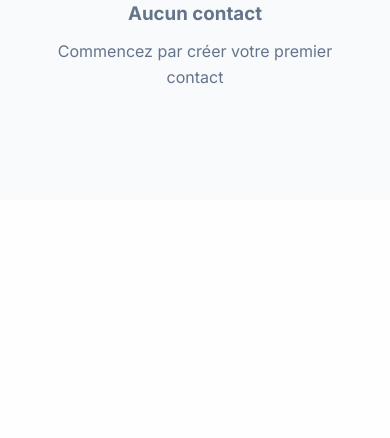
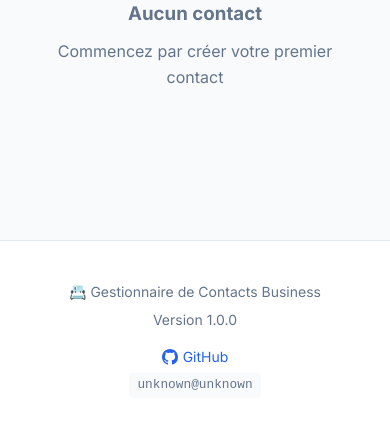
Before and after one commit to chleo-consulting/crm-notes, a FastAPI app: page / in a window 390 px wide. Shown: the part 1076-1514 px from the top of the page. Before the commit the page ends 1160 px from the top, so only its background shows below. Run offline with FastAPI, Linux system fonts and the light colour scheme; data that the repository does not hold is empty.

Commit message:
feat: Add version info footer with Git commit and GitHub link
- Add get_version_info() function to retrieve Git information (commit, branch, date)
- Store version info in app.state at startup
- Pass version info to Jinja2 template context
- Add footer with version, commit hash, branch, and GitHub link
- Add footer styles (responsive design)
- Display commit info with tooltip showing full details
- GitHub icon (SVG) with link to repository

Version info includes:
  - Application version (1.0.0)
  - Current Git commit (short hash)
  - Current Git branch
  - Commit date
  - GitHub repository link

Footer displays:
  - Left: App name + Version
  - Right: GitHub link + commit@branch

Graceful fallback: If Git is not available, uses default values

```diff
--- a/main.py
+++ b/main.py
@@ -9,6 +9,8 @@ from sqlalchemy.orm import Session
 from typing import List
 import json
 import uuid
+import subprocess
+from datetime import datetime
 
 from database import get_db, init_db, Contact
 from models import ContactCreate, ContactUpdate, ContactResponse
@@ -24,10 +26,54 @@ app = FastAPI(
 app.mount("/static", StaticFiles(directory="static"), name="static")
 templates = Jinja2Templates(directory="templates")
 
+
+# ============= VERSION INFO =============
+
+def get_version_info():
+    """Get version information from Git"""
+    version_info = {
+        "version": "1.0.0",
+        "commit": "unknown",
+        "branch": "unknown",
+        "date": datetime.now().strftime("%Y-%m-%d"),
+        "repository": "https://github.com/chleo-consulting/crm-notes"
+    }
+
+    try:
+        # Get current commit hash (short)
+        commit = subprocess.check_output(
+            ["git", "rev-parse", "--short", "HEAD"],
+            stderr=subprocess.DEVNULL
+        ).decode().strip()
+        version_info["commit"] = commit
+
+        # Get current branch
+        branch = subprocess.check_output(
+            ["git", "rev-parse", "--abbrev-ref", "HEAD"],
+            stderr=subprocess.DEVNULL
+        ).decode().strip()
+        version_info["branch"] = branch
+
+        # Get commit date
+        commit_date = subprocess.check_output(
+            ["git", "log", "-1", "--format=%ci"],
+            stderr=subprocess.DEVNULL
+        ).decode().strip().split()[0]
+        version_info["date"] = commit_date
+
+    except Exception:
+        # If Git is not available or command fails, use defaults
+        pass
+
+    return version_info
+
+
 # Initialize database on startup
 @app.on_event("startup")
 def startup_event():
     init_db()
+    # Store version info in app state
+    app.state.version_info = get_version_info()
 
 
 # ============= WEB ROUTES =============
@@ -35,7 +81,17 @@ def startup_event():
 @app.get("/", response_class=HTMLResponse)
 async def home(request: Request):
     """Home page with user interface"""
-    return templates.TemplateResponse("index.html", {"request": request})
+    version_info = getattr(app.state, "version_info", {
+        "version": "1.0.0",
+        "commit": "unknown",
+        "branch": "unknown",
+        "date": "unknown",
+        "repository": "https://github.com/chleo-consulting/crm-notes"
+    })
+    return templates.TemplateResponse("index.html", {
+        "request": request,
+        "version": version_info
+    })
 
 
 # ============= API ENDPOINTS =============
--- a/static/styles.css
+++ b/static/styles.css
@@ -442,3 +442,71 @@ body {
         width: 100%;
     }
 }
+
+/* Footer */
+.footer {
+    background-color: var(--card-bg);
+    border-top: 1px solid var(--border-color);
+    padding: 20px 0;
+    margin-top: 40px;
+    font-size: 0.875rem;
+    color: var(--text-secondary);
+}
+
+.footer-content {
+    display: flex;
+    justify-content: space-between;
+    align-items: center;
+    flex-wrap: wrap;
+    gap: 15px;
+}
+
+.footer-left,
+.footer-right {
+    display: flex;
+    align-items: center;
+    gap: 10px;
+}
+
+.footer-separator {
+    opacity: 0.5;
+}
+
+.footer a {
+    color: var(--primary-color);
+    text-decoration: none;
+    display: flex;
+    align-items: center;
+    gap: 5px;
+    transition: opacity 0.2s;
+}
+
+.footer a:hover {
+    opacity: 0.7;
+}
+
+.footer-commit {
+    font-family: 'Courier New', monospace;
+    background-color: var(--bg-color);
+    padding: 2px 8px;
+    border-radius: 4px;
+    font-size: 0.8rem;
+    cursor: help;
+}
+
+@media (max-width: 768px) {
+    .footer-content {
+        flex-direction: column;
+        text-align: center;
+    }
+
+    .footer-left,
+    .footer-right {
+        flex-direction: column;
+        gap: 5px;
+    }
+
+    .footer-separator {
+        display: none;
+    }
+}
--- a/templates/index.html
+++ b/templates/index.html
@@ -135,6 +135,31 @@
         </div>
     </div>
 
+    <!-- Footer with version info -->
+    <footer class="footer">
+        <div class="container">
+            <div class="footer-content">
+                <div class="footer-left">
+                    <span>📇 Gestionnaire de Contacts Business</span>
+                    <span class="footer-separator">•</span>
+                    <span>Version {{ version.version }}</span>
+                </div>
+                <div class="footer-right">
+                    <a href="{{ version.repository }}" target="_blank" rel="noopener noreferrer" title="Voir le code source">
+                        <svg width="16" height="16" viewBox="0 0 16 16" fill="currentColor">
+                            <path d="M8 0C3.58 0 0 3.58 0 8c0 3.54 2.29 6.53 5.47 7.59.4.07.55-.17.55-.38 0-.19-.01-.82-.01-1.49-2.01.37-2.53-.49-2.69-.94-.09-.23-.48-.94-.82-1.13-.28-.15-.68-.52-.01-.53.63-.01 1.08.58 1.23.82.72 1.21 1.87.87 2.33.66.07-.52.28-.87.51-1.07-1.78-.2-3.64-.89-3.64-3.95 0-.87.31-1.59.82-2.15-.08-.2-.36-1.02.08-2.12 0 0 .67-.21 2.2.82.64-.18 1.32-.27 2-.27.68 0 1.36.09 2 .27 1.53-1.04 2.2-.82 2.2-.82.44 1.1.16 1.92.08 2.12.51.56.82 1.27.82 2.15 0 3.07-1.87 3.75-3.65 3.95.29.25.54.73.54 1.48 0 1.07-.01 1.93-.01 2.2 0 .21.15.46.55.38A8.013 8.013 0 0016 8c0-4.42-3.58-8-8-8z"/>
+                        </svg>
+                        GitHub
+                    </a>
+                    <span class="footer-separator">•</span>
+                    <span class="footer-commit" title="Commit: {{ version.commit }} • Branch: {{ version.branch }} • Date: {{ version.date }}">
+                        {{ version.commit }}@{{ version.branch }}
+                    </span>
+                </div>
+            </div>
+        </div>
+    </footer>
+
     <script src="/static/app.js"></script>
 </body>
 </html>
```
